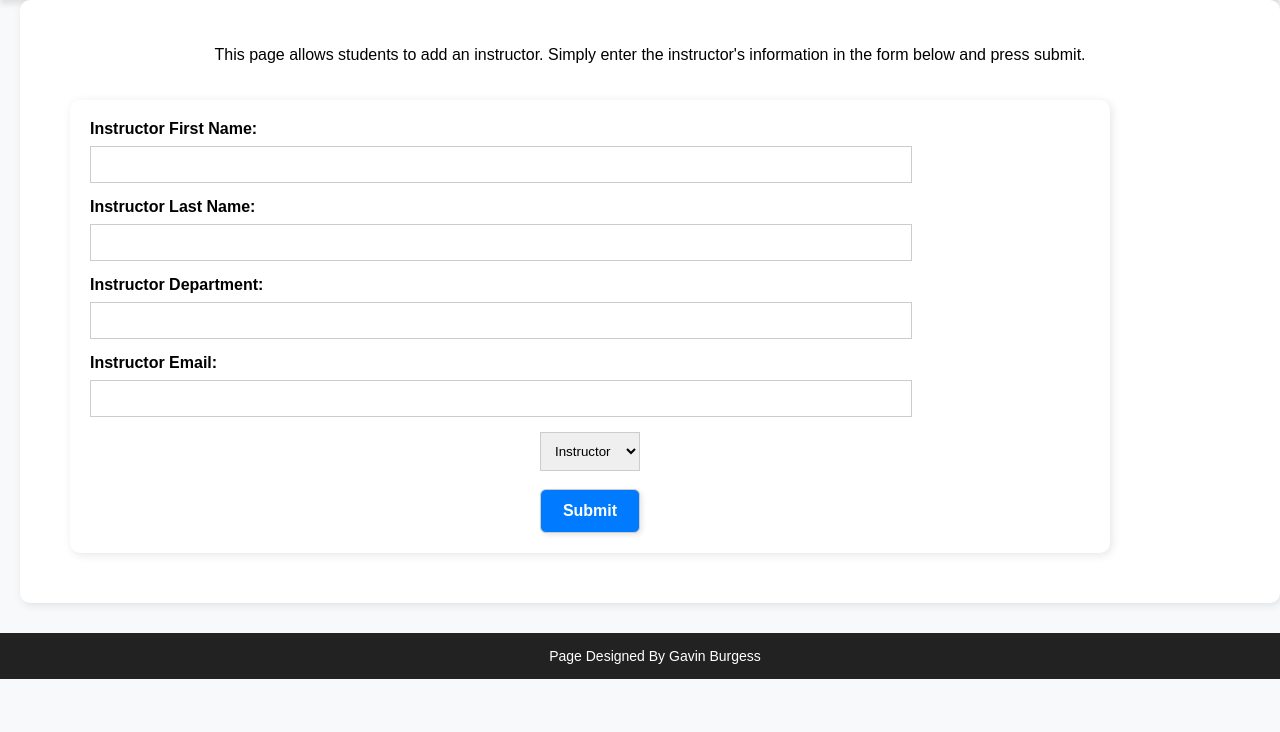
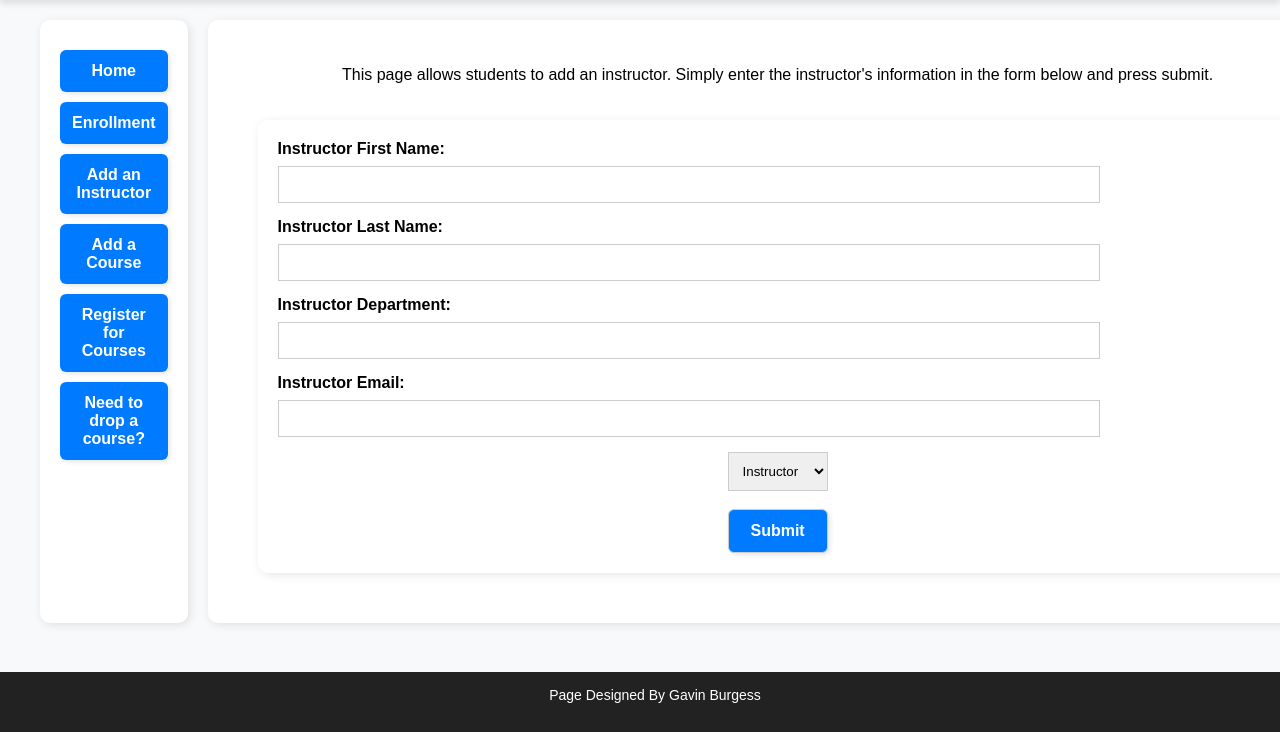
Before and after one commit to stanleyLogan/Web-design-Project, a PHP site: page /addinstructor.html in a window 1280 px wide; the page is wider, and only the part inside the window is pictured. Shown: the part 68-800 px from the top of that part. Run offline with PHP 8.4, Linux system fonts and the light colour scheme.

Commit message:
Add files via upload

```diff
--- a/addinstructor.html
+++ b/addinstructor.html
@@ -8,6 +8,19 @@
 </head>
 <body>
     <header>Add Instructor</header>
+
+    <!-- Navigation Bar -->
+    <div class = "container">
+      <nav>
+        <ul>
+          <li><a href="#home">Home</a></li>
+          <li><a href="#news">Enrollment</a></li>
+          <li><a href="#contact">Add an Instructor</a></li>
+          <li><a href="#about">Add a Course</a></li>
+          <li><a href="#about">Register for Courses</a></li>
+          <li><a href="#about">Need to drop a course?</a></li>
+        </ul>
+      </nav>
 
     <main>
       <p style="text-align:center;">
@@ -31,6 +44,7 @@
             <input type="email" id="instructorEmail" name="instructorEmail">
 
             <br/>
+
             <!-- Rank selection box -->
             <select name = "rank" class="rank">
               <option value = "instructor">Instructor</option>
--- a/addinstructorstyle.css
+++ b/addinstructorstyle.css
@@ -14,6 +14,55 @@ header {
     font-size: 24px;
     font-weight: bold;
     box-shadow: 0px 4px 6px rgba(0, 0, 0, 0.1); /* Add shadow for depth */
+  }
+
+
+  /* Layout */
+.container {
+    display: flex;
+    max-width: 1200px; /* Limits width for readability */
+    margin: auto;
+    padding: 20px;
+  }
+
+
+
+/* Navigation Bar */
+nav {
+    width: 220px;
+    background: #ffffff; /* White for contrast */
+    padding: 20px;
+    border-radius: 10px; /* Soft rounded edges */
+    box-shadow: 2px 2px 10px rgba(0, 0, 0, 0.1); /* Subtle shadow */
+  }
+
+  nav ul {
+    list-style: none;
+    padding: 0;
+    margin: 0;
+  }
+
+  nav li {
+    margin: 10px 0;
+  }
+
+  nav a {
+    display: block;
+    background-color: #007bff;
+    color: white;
+    padding: 12px;
+    text-align: center;
+    text-decoration: none;
+    border-radius: 6px;
+    font-size: 16px;
+    font-weight: bold;
+    transition: all 0.3s ease;
+    box-shadow: 2px 2px 5px rgba(0, 0, 0, 0.1); /* Button depth */
+  }
+
+  nav a:hover {
+    background-color: #0056b3;
+    transform: scale(1.05); /* Slight enlarge effect */
   }
 
 
@@ -66,7 +115,7 @@ footer {
     text-align: center;
     padding: 15px;
     margin-top: 30px; /* Prevent content from touching footer */
-    position: static; /* Stick to the bottom */
+    position:fixed;bottom:0;left:0;right:0;height:30px; /* Stick to bottom */
     width: 100%;
     font-size: 14px;
   }
```
